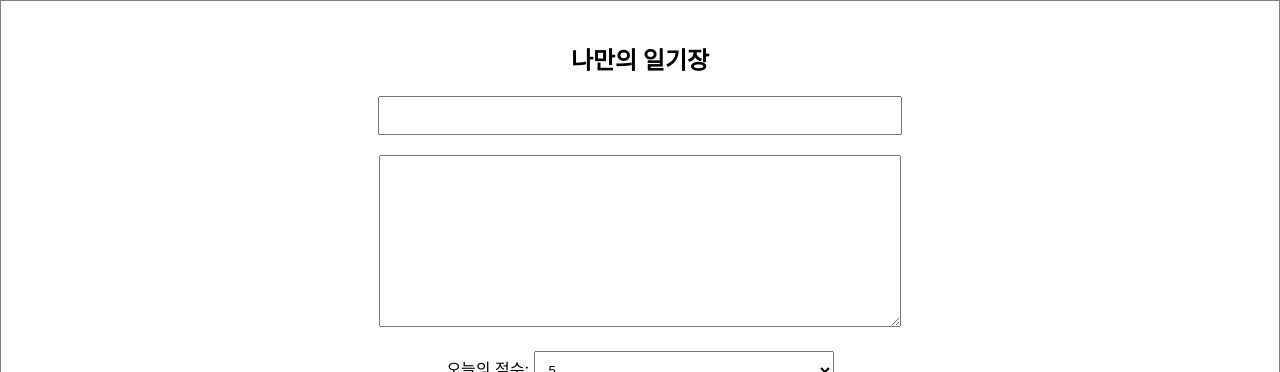
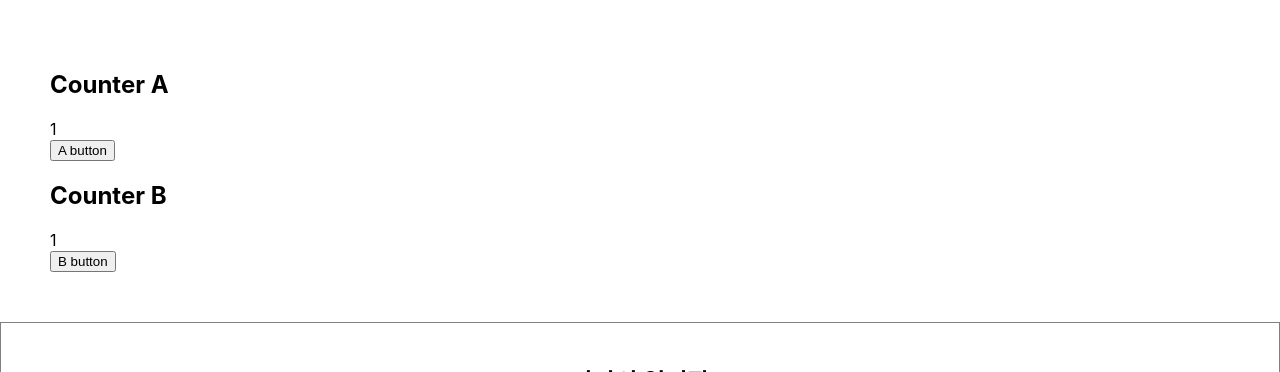
Before and after one commit to 20191663/simplediary, a React (Create React App) app: page / in a window 1280 px wide. Shown: the top 372 px of the page. Built offline with nearby package versions, Linux system fonts and the light colour scheme; no server answers; the HTML template or start-up script is replaced by a standard one.

Commit message:
10_React.memo

```diff
--- a/src/App.js
+++ b/src/App.js
@@ -2,6 +2,7 @@
 import React, { useMemo, useState, useRef, useEffect } from "react";
 import DiaryEditor from "./DiaryEditor";
 import DiaryList from "./DiaryList";
+import OptimizeTest from "./OptimizeTest";
 
 function App() {
   const [data, setData] = useState([]);
@@ -44,7 +45,6 @@
   };
 
   const onRemove = (targetId) => {
-    console.log(`${targetId}번째 일기를 삭제하였습니다.`);
     const newDiaryList = data.filter((it) => it.id !== targetId);
     setData(newDiaryList);
   };
@@ -58,8 +58,6 @@
   };
 
   const getDiaryAnalysis = useMemo(() => {
-    console.log("일기 분석 시작");
-
     const goodCount = data.filter((it) => it.emotion >= 3).length;
     const badCount = data.length - goodCount;
     const goodRatio = (goodCount / data.length) * 100;
@@ -70,6 +68,7 @@
 
   return (
     <div className="App">
+      <OptimizeTest />
       <DiaryEditor onCreate={onCreate} />
       <div>전체 일기: {data.length}</div>
       <div>좋았을 때 일기: {goodCount}</div>
--- /dev/null
+++ b/src/OptimizeTest.js
@@ -0,0 +1,39 @@
+import React, { useState, useEffect } from "react";
+
+const CounterA = React.memo(({ count }) => {
+  useEffect(() => console.log(`Update::CounterA = ${count}`));
+  return <div>{count}</div>;
+});
+
+const CounterB = ({ obj }) => {
+  useEffect(() => console.log(`Update::CounterB = ${obj.count}`));
+  return <div>{obj.count}</div>;
+};
+
+const areEqual = (prevProps, nextProps) => {
+  return prevProps.obj.count === nextProps.obj.count;
+};
+
+const MemoizedCounterB = React.memo(CounterB, areEqual);
+
+const OptimizeTest = () => {
+  const [count, setCount] = useState(1);
+  const [obj, setObj] = useState({ count: 1 });
+
+  return (
+    <div style={{ padding: 50 }}>
+      <div>
+        <h2>Counter A</h2>
+        <CounterA count={count} />
+        <button onClick={() => setCount(count)}>A button</button>
+      </div>
+      <div>
+        <h2>Counter B</h2>
+        <MemoizedCounterB obj={obj} />
+        <button onClick={() => setObj({ count: obj.count })}>B button</button>
+      </div>
+    </div>
+  );
+};
+
+export default OptimizeTest;
```
